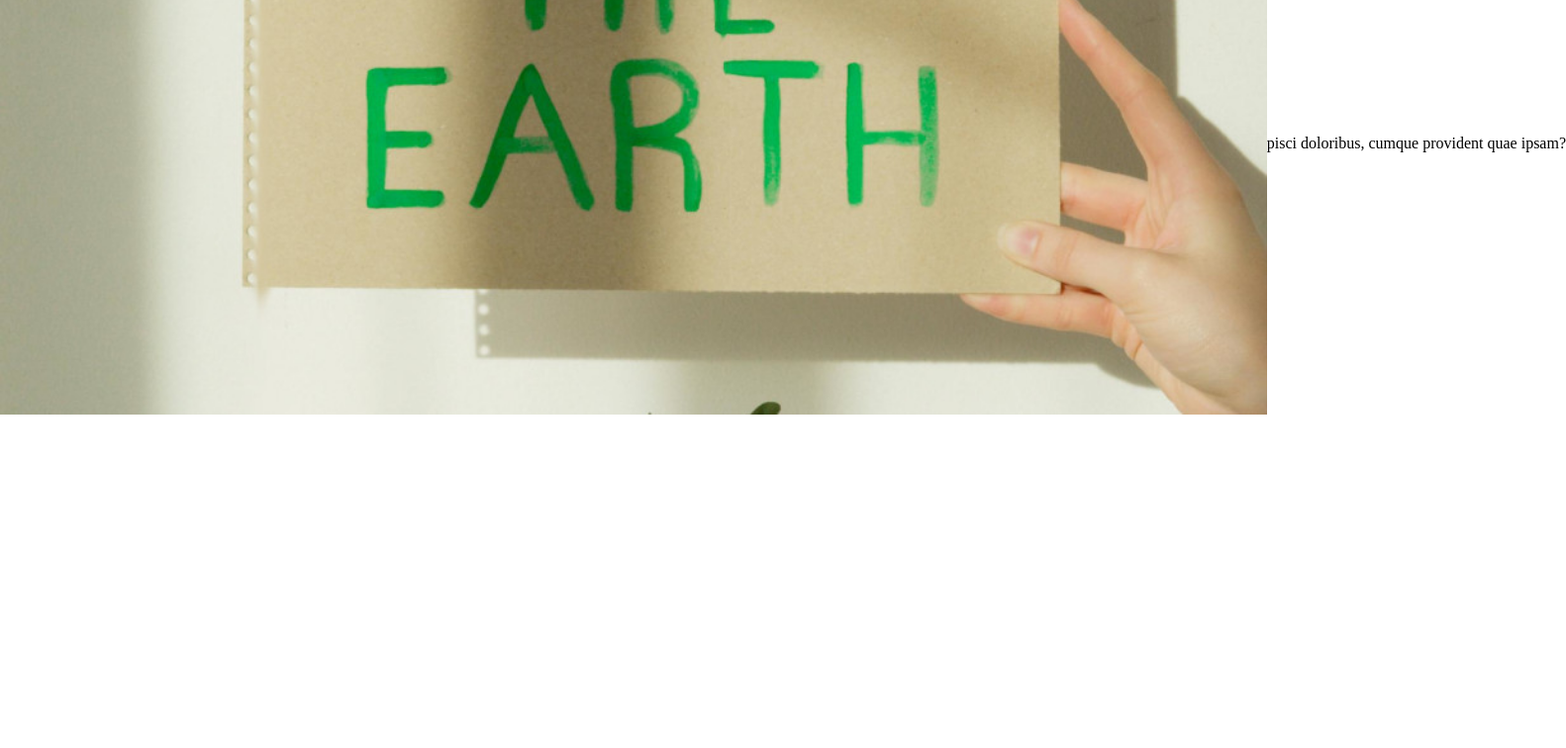
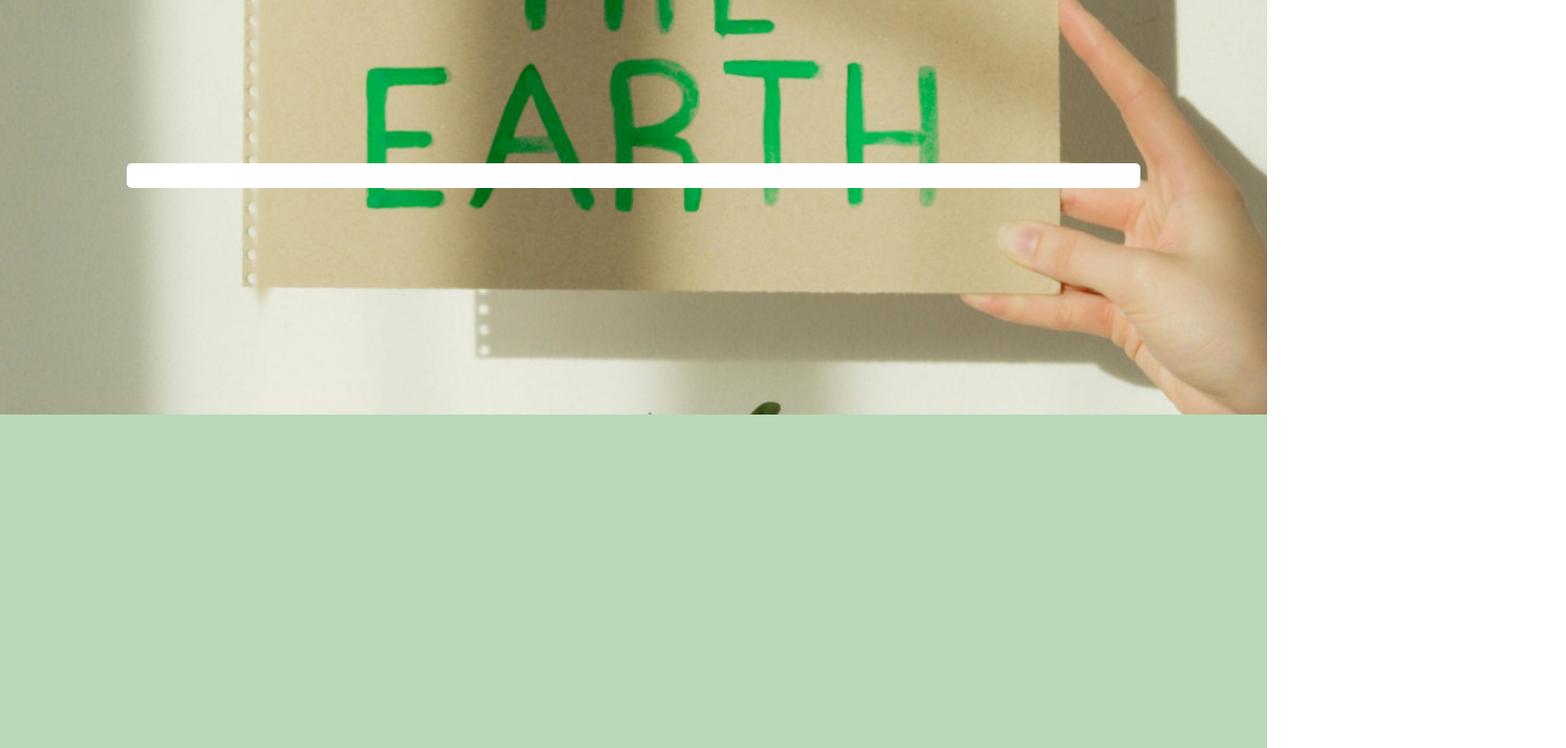
Before and after one commit to HenriqueXaviercj/RedeLimpus, a plain HTML site: page index.html in a window 1280 px wide. Shown: the part 420-1176 px from the top of the page at 99% size, 1582 px wide, since content can reach past the window. Before the commit the page ends 839 px from the top, so only its background shows below. Drawn offline with Linux system fonts and the light colour scheme.

Commit message:
Add: Estrutura o main
Esse commit adiciona parte da estrutura do main, a parte principal do projeto que será composta por um mapa de busca de pontos de coleta de lixo.

Remove o texto presente do marquee, pois está gerando erro.

```diff
--- a/index.html
+++ b/index.html
@@ -12,6 +12,8 @@
     <link rel="stylesheet" href="styles/intro.css">
     <!--Marquee-->
     <link rel="stylesheet" href="styles/marquee.css">
+    <!--Main-->
+    <link rel="stylesheet" href="styles/main.css">
 </head>
 <body>
     <header>
@@ -35,7 +37,16 @@
     <section id="marquee">
         <p>Lorem ipsum dolor sit amet, consectetur adipisicing elit. Cupiditate tempore consequuntur amet odit, sunt minus molestiae explicabo asperiores ducimus maiores eos deserunt laboriosam? Veritatis adipisci doloribus, cumque provident quae ipsam?</p>
     </section>
-    <main id="main"></main>
+    <main id="main">
+        <div id="bg-main"></div>
+        <input type="text" id="seachPoint" >
+        <div id="map"></div>
+        <div id="info">
+            <div class="info-tab">
+                <!--Nome, endereço, tipos de descarte-->
+            </div>
+        </div>
+    </main>
     <aside></aside>
     <section id="contatos"></section>
     <footer></footer>
--- /dev/null
+++ b/styles/main.scss
@@ -0,0 +1,39 @@
+@use "style";
+
+#main {
+    display: flex;
+    flex-flow: column nowrap;
+    align-items: center;
+
+
+    #bg-main {
+        background-color: style.$green;
+        position: absolute;
+        z-index: 0;
+        top: 580px;
+        left: 0;
+        right: 0;
+
+        height: 800px;
+    }
+
+    label {
+        width: 100%;
+    }
+
+    #seachPoint {
+        position: relative;
+        z-index: 1;
+
+        border: none;
+        border-radius: 5px;
+        outline: none;
+
+        margin: 5px;
+        padding: 5px;
+        width: 80%;
+
+        font-family: style.$font;
+
+    }
+}
--- a/styles/marquee.scss
+++ b/styles/marquee.scss
@@ -11,5 +11,7 @@
         object-fit: cover;
         text-wrap: nowrap;
         text-align: center;
+        width: 100vw;
+        display: none;
     }
 }
```
Also changed, not shown: styles/main.css (added), styles/marquee.css, 2 other files.
